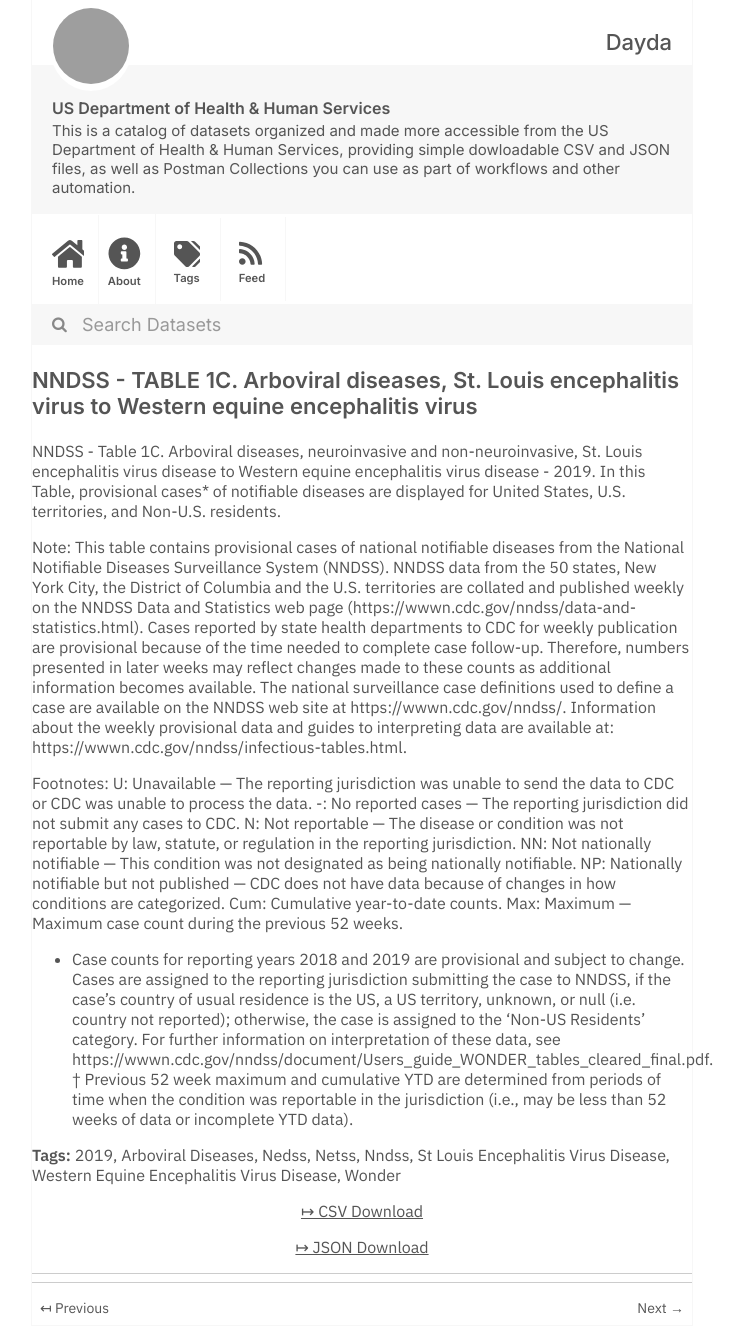
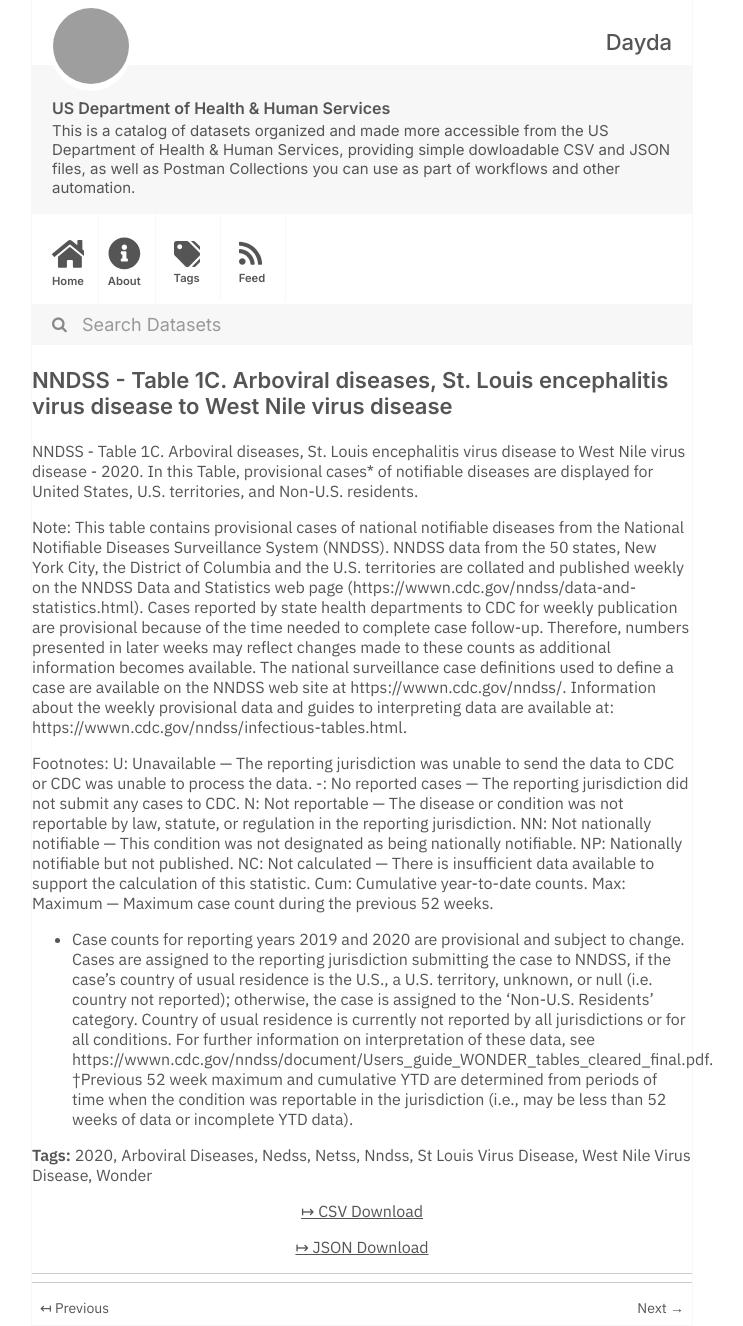
Before and after one commit to dayda-entities/us-department-of-health-and-human-services, a Jekyll site: the page built from _posts/2020-11-10-nndss-table-1c-arboviral-disea.md, in a window 1280 px wide. Shown: the whole page, without its empty margins (278-1021 px from the left). Built offline with Jekyll 4.4.1, drawn with Linux system fonts in a browser that asks for light colours; grey boxes are pictures that could not be loaded.

Commit message:
Publish Data

```diff
--- a/_posts/2020-11-10-nndss-table-1c-arboviral-disea.md
+++ b/_posts/2020-11-10-nndss-table-1c-arboviral-disea.md
@@ -1,27 +1,27 @@
 ---
 title: >-
-  NNDSS - TABLE 1C. Arboviral diseases, St. Louis encephalitis virus to Western
-  equine encephalitis virus
-created: '2020-11-10T16:17:45.312045'
-modified: '2021-04-17T02:26:13.136955'
+  NNDSS - Table 1C. Arboviral diseases, St. Louis encephalitis virus disease to
+  West Nile virus disease
+created: '2020-11-10T16:16:32.280254'
+modified: '2021-04-17T02:54:44.707831'
 state: active
 type: dataset
 tags:
-  - '2019'
+  - '2020'
   - Arboviral Diseases
   - Nedss
   - Netss
   - Nndss
-  - St Louis Encephalitis Virus Disease
-  - Western Equine Encephalitis Virus Disease
+  - St Louis Virus Disease
+  - West Nile Virus Disease
   - Wonder
 groups: []
-csv_url: 'https://data.cdc.gov/api/views/7kht-czfj/rows.csv?accessType=DOWNLOAD'
-json_url: 'https://data.cdc.gov/api/views/7kht-czfj/rows.json?accessType=DOWNLOAD'
+csv_url: 'https://data.cdc.gov/api/views/4ynm-6jgm/rows.csv?accessType=DOWNLOAD'
+json_url: 'https://data.cdc.gov/api/views/4ynm-6jgm/rows.json?accessType=DOWNLOAD'
 layout: post
 
 ---
-NNDSS - Table 1C. Arboviral diseases, neuroinvasive and non-neuroinvasive,  St. Louis encephalitis virus disease to Western equine encephalitis virus disease - 2019. In this Table, provisional cases* of notifiable diseases are displayed for United States, U.S. territories, and Non-U.S. residents.
+NNDSS - Table 1C. Arboviral diseases, St. Louis encephalitis virus disease to West Nile   virus disease - 2020. In this Table, provisional cases* of notifiable diseases are displayed for United States, U.S. territories, and Non-U.S. residents.
 
 Note:
 This table contains provisional cases of national notifiable diseases from the National Notifiable Diseases Surveillance System (NNDSS). NNDSS data from the 50 states, New York City, the District of Columbia and the U.S. territories are collated and published weekly on the NNDSS Data and Statistics web page (https://wwwn.cdc.gov/nndss/data-and-statistics.html). Cases reported by state health departments to CDC for weekly publication are provisional because of the time needed to complete case follow-up. Therefore, numbers presented in later weeks may reflect changes made to these counts as additional information becomes available. The national surveillance case definitions used to define a case are available on the NNDSS web site at https://wwwn.cdc.gov/nndss/. Information about the weekly provisional data and guides to interpreting data are available at: https://wwwn.cdc.gov/nndss/infectious-tables.html.
@@ -31,8 +31,9 @@ U: Unavailable — The reporting jurisdiction was unable to send the data to CDC
 -: No reported cases — The reporting jurisdiction did not submit any cases to CDC.
 N: Not reportable — The disease or condition was not reportable by law, statute, or regulation in the reporting jurisdiction.
 NN: Not nationally notifiable — This condition was not designated as being nationally notifiable.
-NP: Nationally notifiable but not published — CDC does not have data because of changes in how conditions are categorized.
+NP: Nationally notifiable but not published.
+NC: Not calculated — There is insufficient data available to support the calculation of this statistic.
 Cum: Cumulative year-to-date counts.
 Max: Maximum — Maximum case count during the previous 52 weeks.
-* Case counts for reporting years 2018 and 2019 are provisional and subject to change. Cases are assigned to the reporting jurisdiction submitting the case to NNDSS, if the case's country of usual residence is the US, a US territory, unknown, or null (i.e. country not reported); otherwise, the case is assigned to the 'Non-US Residents' category. For further information on interpretation of these data, see https://wwwn.cdc.gov/nndss/document/Users_guide_WONDER_tables_cleared_final.pdf.
-† Previous 52 week maximum and cumulative YTD are determined from periods of time when the condition was reportable in the jurisdiction (i.e., may be less than 52 weeks of data or incomplete YTD data).
+* Case counts for reporting years 2019 and 2020 are provisional and subject to change. Cases are assigned to the reporting jurisdiction submitting the case to NNDSS, if the case's country of usual residence is the U.S., a U.S. territory, unknown, or null (i.e. country not reported); otherwise, the case is assigned to the 'Non-U.S. Residents' category. Country of usual residence is currently not reported by all jurisdictions or for all conditions. For further information on interpretation of these data, see https://wwwn.cdc.gov/nndss/document/Users_guide_WONDER_tables_cleared_final.pdf.
+†Previous 52 week maximum and cumulative YTD are determined from periods of time when the condition was reportable in the jurisdiction (i.e., may be less than 52 weeks of data or incomplete YTD data).
```
